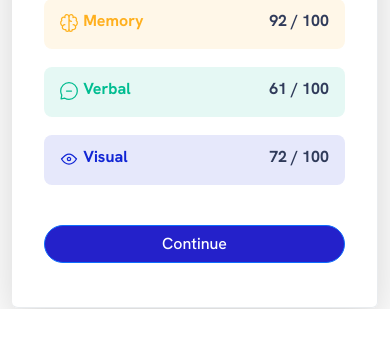
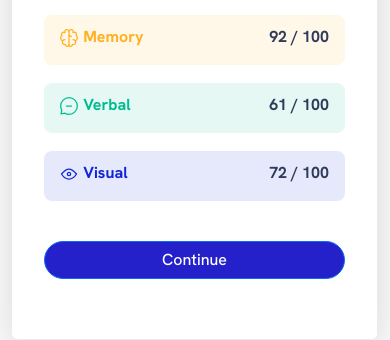
Before and after one commit to mel-stark/results-summary, a plain HTML site: page index.html in a window 390 px wide. Shown: the part 535-875 px from the top of the page. Before the commit the page ends 844 px from the top, so only its background shows below. Drawn offline with nearby package versions, Linux system fonts and the light colour scheme.

Commit message:
Made corrections and add README.MD

```diff
--- a/style.css
+++ b/style.css
@@ -3,6 +3,11 @@
         background-color: hsla(0, 100%, 67%, 0.1);
         max-height: 46px;
         max-width: 100%;
+    }
+
+    .card-group {
+        padding-top: 1rem;
+        padding-bottom: 1rem;
     }
 }
 
```
Also changed, not shown: 3 other files.
